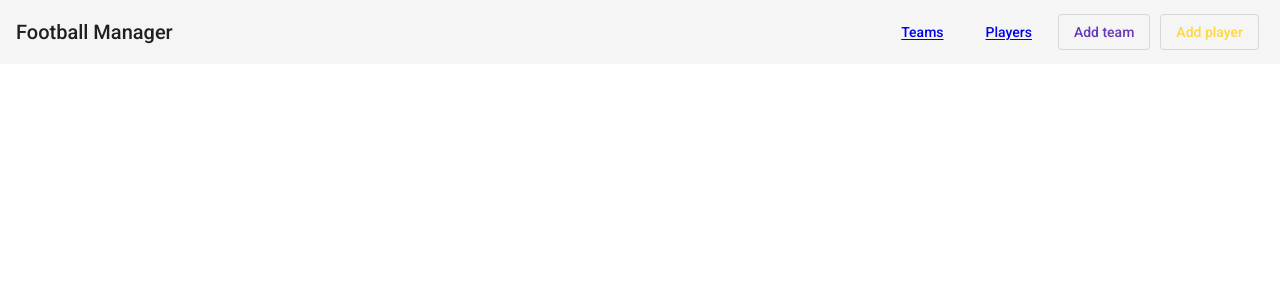
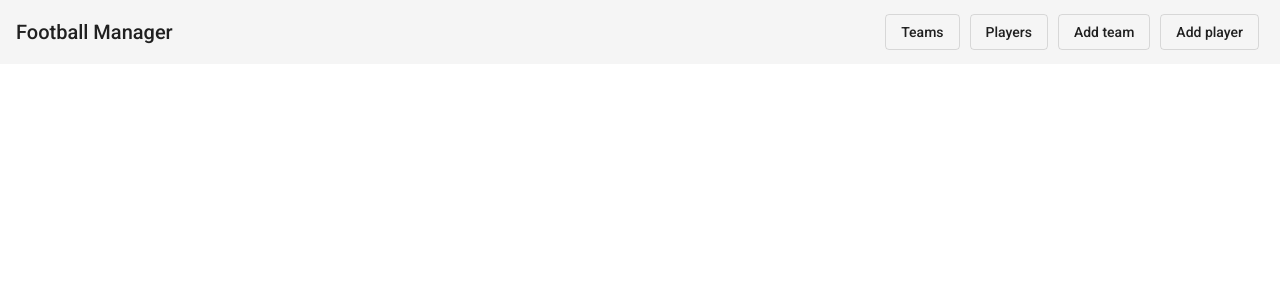
Before and after one commit to Andrii-25/footballmanager-frontend, an Angular app: page / in a window 1280 px wide. Shown: the top 300 px of the page. Built offline with nearby package versions, Linux system fonts and the light colour scheme.

Commit message:
add team-form component

```diff
--- a/src/app/app-routing.module.ts
+++ b/src/app/app-routing.module.ts
@@ -2,10 +2,12 @@ import { NgModule } from '@angular/core';
 import { RouterModule, Routes } from '@angular/router';
 import { TeamsComponent } from './teams/teams.component';
 import { PlayersComponent } from './players/players.component';
+import { TeamFormComponent } from './team-form/team-form.component';
 
 const routes: Routes = [
   { path: 'teams', component: TeamsComponent },
   { path: 'players', component: PlayersComponent },
+  { path: 'add-team', component: TeamFormComponent },
 ];
 
 @NgModule({
--- a/src/app/app.module.ts
+++ b/src/app/app.module.ts
@@ -10,11 +10,13 @@ import { MatTableModule } from '@angular/material/table';
 import { TeamsComponent } from './teams/teams.component';
 import { MatProgressSpinnerModule } from '@angular/material/progress-spinner';
 import { MatPaginatorModule } from '@angular/material/paginator';
-import { MatButtonModule } from '@angular/material/button';
 
 import { HttpClientModule } from '@angular/common/http';
 import { PlayersComponent } from './players/players.component';
 import { RouterModule } from '@angular/router';
+import { TeamFormComponent } from './team-form/team-form.component';
+import { MatButtonModule } from '@angular/material/button';
+import { MatFormFieldModule } from '@angular/material/form-field';
 
 @NgModule({
   declarations: [
@@ -22,6 +24,7 @@ import { RouterModule } from '@angular/router';
     ToolbarComponent,
     TeamsComponent,
     PlayersComponent,
+    TeamFormComponent,
   ],
   imports: [
     BrowserModule,
@@ -34,6 +37,7 @@ import { RouterModule } from '@angular/router';
     MatPaginatorModule,
     MatButtonModule,
     RouterModule,
+    MatFormFieldModule,
   ],
   providers: [],
   bootstrap: [AppComponent],
--- /dev/null
+++ b/src/app/team-form/team-form.component.html
@@ -0,0 +1,29 @@
+<div class="wrapper">
+  <div class="form-container">
+    <h1>Add new team</h1>
+    <mat-form-field appearance="outline">
+      <mat-label>Outline form field</mat-label>
+      <input matInput placeholder="Name..." />
+    </mat-form-field>
+    <mat-form-field appearance="outline">
+      <mat-label>Outline form field</mat-label>
+      <input matInput placeholder="City..." />
+    </mat-form-field>
+    <mat-form-field appearance="outline">
+      <mat-label>Outline form field</mat-label>
+      <input matInput placeholder="Country..." />
+    </mat-form-field>
+    <mat-form-field appearance="outline">
+      <mat-label>Outline form field</mat-label>
+      <input matInput placeholder="Transfer fee..." />
+    </mat-form-field>
+    <mat-form-field appearance="outline">
+      <mat-label>Outline form field</mat-label>
+      <input matInput placeholder="Money balance..." />
+    </mat-form-field>
+    <div class="btn-container">
+      <button mat-flat-button color="accent">Cancel</button>
+      <button mat-flat-button color="primary">Submit</button>
+    </div>
+  </div>
+</div>
--- /dev/null
+++ b/src/app/team-form/team-form.component.scss
@@ -0,0 +1,26 @@
+.wrapper {
+  display: flex;
+  justify-content: center;
+  min-height: 540px;
+  text-align: center;
+}
+
+.form-container {
+  margin-top: 50px;
+  width: 50%;
+  height: 100%;
+  mat-form-field {
+    width: 100%;
+    input {
+      width: 100%;
+      height: 30px;
+    }
+  }
+  .btn-container {
+    width: 100%;
+    button {
+      float: right;
+      margin-left: 10px;
+    }
+  }
+}
--- /dev/null
+++ b/src/app/team-form/team-form.component.ts
@@ -0,0 +1,15 @@
+import { Component, OnInit } from '@angular/core';
+
+@Component({
+  selector: 'app-team-form',
+  templateUrl: './team-form.component.html',
+  styleUrls: ['./team-form.component.scss']
+})
+export class TeamFormComponent implements OnInit {
+
+  constructor() { }
+
+  ngOnInit(): void {
+  }
+
+}
--- a/src/app/toolbar/toolbar.component.html
+++ b/src/app/toolbar/toolbar.component.html
@@ -1,14 +1,16 @@
 <mat-toolbar>
   <span>Football Manager</span>
   <span class="spacer"></span>
-  <button mat-button>
-    <a routerLink="/teams" routerLinkActive="active">Teams</a>
+  <button mat-stroked-button routerLink="teams" routerLinkActive="active">
+    Teams
   </button>
-  <button mat-button>
-    <a routerLink="/players" routerLinkActive="active">Players</a>
+  <button mat-stroked-button routerLink="players" routerLinkActive="active">
+    Players
   </button>
-  <button mat-stroked-button color="primary">Add team</button>
-  <button mat-stroked-button color="accent">Add player</button>
+  <button mat-stroked-button routerLink="add-team" routerLinkActive="active">
+    Add team
+  </button>
+  <button mat-stroked-button>Add player</button>
 </mat-toolbar>
 
 <router-outlet></router-outlet>
```
Also changed, not shown: src/styles.scss (+8 -2 lines).
